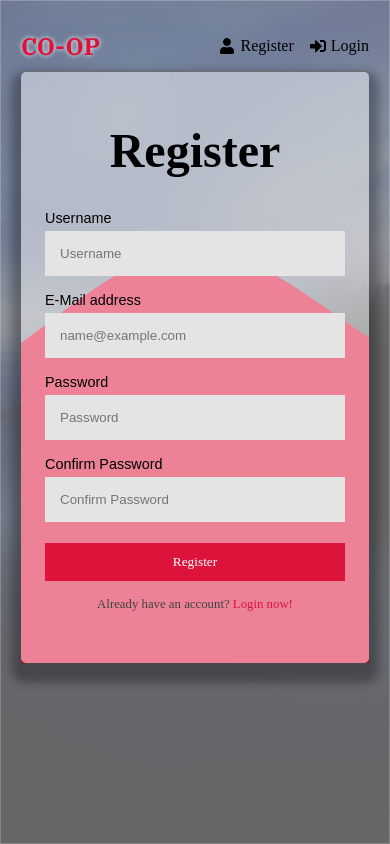
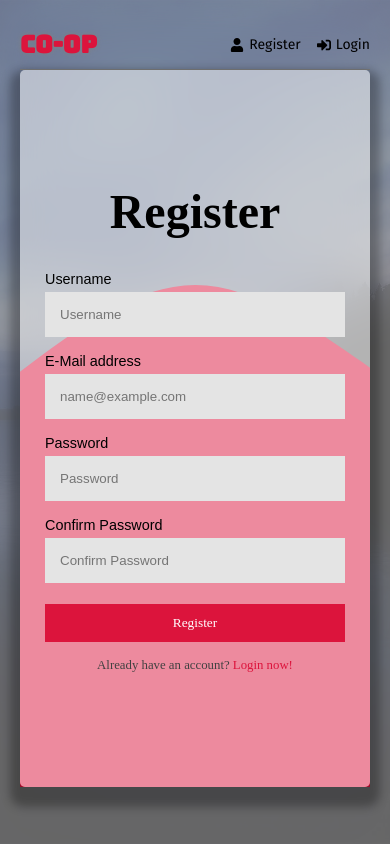
Before and after one commit to Githubanthonysarkis/co-op, a React (Create React App) app in the folder client/: page /register in a window 390 px wide. Built offline with nearby package versions, Linux system fonts and the light colour scheme; a web font is replaced by a local one.

Commit message:
Changed fonts, integrated react-hot-toast

```diff
--- a/client/package.json
+++ b/client/package.json
@@ -13,11 +13,11 @@
     "react": "^18.1.0",
     "react-dom": "^18.1.0",
     "react-google-recaptcha": "^2.1.0",
+    "react-hot-toast": "^2.3.0",
     "react-icons": "^4.3.1",
     "react-redux": "^8.0.1",
     "react-router-dom": "^6.3.0",
     "react-scripts": "5.0.1",
-    "react-toastify": "^8.2.0",
     "web-vitals": "^2.1.4"
   },
   "scripts": {
--- a/client/public/index.html
+++ b/client/public/index.html
@@ -14,7 +14,7 @@
     />
     <link rel="apple-touch-icon" href="%PUBLIC_URL%/logo192.png" />
     <link rel="manifest" href="%PUBLIC_URL%/manifest.json" />
-    <title>cO-Op</title>
+    <title>CO-OP</title>
   </head>
   <body>
     <noscript>You need to enable JavaScript to run this app.</noscript>
--- a/client/src/App.js
+++ b/client/src/App.js
@@ -1,16 +1,26 @@
 import { BrowserRouter as Router, Routes, Route } from "react-router-dom";
-import { ToastContainer } from "react-toastify";
-import "react-toastify/dist/ReactToastify.css";
 import Header from "./components/Header";
 import GroupDetails from "./pages/GroupDetails";
 import Groups from "./pages/Groups";
 import Login from "./pages/Login";
 import Register from "./pages/Register";
 import HomePage from "./pages/HomePage";
+import { Toaster } from "react-hot-toast";
 
 function App() {
   return (
     <>
+      <Toaster
+        position="top-center"
+        toastOptions={{
+          classname: "",
+          style: {
+            fontFamily: "sans-serif",
+            fontWeight: 700,
+            fontSize: "14px",
+          },
+        }}
+      />
       <div className="app glass">
         <Router>
           <Header />
@@ -23,8 +33,6 @@ function App() {
           </Routes>
         </Router>
       </div>
-
-      <ToastContainer />
     </>
   );
 }
--- a/client/src/index.css
+++ b/client/src/index.css
@@ -1,6 +1,9 @@
 @import url('https://fonts.googleapis.com/css2?family=Germania+One&display=swap');
 @import url('https://fonts.googleapis.com/css2?family=Roboto+Mono:ital,wght@0,100;0,200;0,300;0,400;0,500;0,600;0,700;1,100;1,200;1,300;1,400;1,500;1,600;1,700&display=swap');
 @import url('https://fonts.googleapis.com/css2?family=IBM+Plex+Serif:ital,wght@0,100;0,200;0,300;0,400;0,500;0,600;0,700;1,100;1,200;1,300;1,400;1,500;1,600;1,700&display=swap');
+@import url('https://fonts.googleapis.com/css2?family=Bungee&display=swap');
+@import url('https://fonts.googleapis.com/css2?family=Fira+Sans:wght@100;200;300;400;500;600;700;800;900&display=swap');
+
 *{
   box-sizing: border-box;
   /* font-family: Poppins; */
@@ -40,17 +43,18 @@ button {
   position: relative;
   border: 1px solid rgba(255,255,255,0.2);
   -webkit-backdrop-filter: blur(30px) saturate(125%);
+  backdrop-filter: blur(30px) saturate(125%);
   border-radius: 10px;
 }
 
-@supports (backdrop-filter: blur(30px)){
+/* @supports (backdrop-filter: blur(30px)){
   .app{
     backdrop-filter: blur(30px) saturate(125%);
   }
-  /* body {
+   body {
     background-color: rgb(177, 177, 177);
-  } */
-}
+  }
+} */
 
 h1,h2,h3,h4,h5{
   margin:0;
@@ -81,9 +85,10 @@ h1,h2,h3,h4,h5{
   border: none;
   outline: none;
   cursor: pointer;
-  font-family: serif;
+  font-family: "Fira Sans", serif;
   font-size: 16px;
   color: black;
+  font-size: 14px;
 }
 
 .header > nav > ul > li > a:hover, .header > nav > ul > li > button:hover{
@@ -91,10 +96,10 @@ h1,h2,h3,h4,h5{
 }
 
 .header > .logo > a {
-  font-family: 'IBM Plex Serif', serif;
+  font-family: 'Bungee', 'IBM Plex Serif', serif;
   color: var(--primary);
   text-decoration: none;
-  text-shadow:0 0 5px white;
+  text-shadow:0 0 5px grey;
 }
 
 .form-container{
@@ -105,7 +110,7 @@ h1,h2,h3,h4,h5{
   min-height:70vh;
   gap: 2rem;
   border-radius: 5px;
-  background-color: rgba(255, 255, 255, 0.466);
+  background-color: rgba(255, 255, 255, 0.5);
   box-shadow: 0 10px 10px 10px rgba(0, 0, 0, 0.3);
   padding-block:20px;
   position: relative;
@@ -201,15 +206,16 @@ h1,h2,h3,h4,h5{
   display: grid;
   place-items: center;
   z-index: 999;
+  border-radius: 10px;
 }
 
 .spinner{
-  height: 50px;
-  width: 50px;
-  border: 2px solid gray;
+  height: 30px;
+  width: 30px;
+  border: 3px solid gray;
   border-radius: 50%;
   border-top-color: var(--primary);
-  animation: spinner 0.7s linear infinite;
+  animation: spinner 0.8s infinite;
 }
 
 .groups-container {
@@ -262,6 +268,10 @@ h1,h2,h3,h4,h5{
   transform: translate(2px, -2px);
 }
 
+.group:active {
+  transform: translate(0, 0);
+}
+
 .group:hover::before {
   transform: translate(-2px, 2px);
   opacity: 1;
@@ -278,10 +288,12 @@ h1,h2,h3,h4,h5{
 }
 
 .addGroup > button {
+  color: black;
   border-radius:50%;
   font-size: 1.1rem;
   cursor: pointer;
   border: none;
+  width: max-content;
   background-color:rgb(201, 81, 81);
   outline: none;
   aspect-ratio: 1;
@@ -304,6 +316,7 @@ h1,h2,h3,h4,h5{
   .app {
     min-height: 100vh;
     border-radius:0;
+    border:none;
   }
 }
 
@@ -633,6 +646,10 @@ span.members > span {
   .form-container::after {
     background-position: center;
   }
+
+  .form-container {
+    height: 85vh;
+  }
 }
 
 @media (max-width: 1200px) {
@@ -664,3 +681,9 @@ span.members > span {
     display: block;
   }
 }
+
+select {
+  padding: 5px;
+  outline: none;
+  cursor: pointer;
+}
--- a/client/src/pages/Groups.jsx
+++ b/client/src/pages/Groups.jsx
@@ -2,7 +2,7 @@ import { useEffect, useRef } from "react";
 import { useDispatch, useSelector } from "react-redux";
 import { Link, useNavigate } from "react-router-dom";
 import { reset, getGroups } from "../features/groups/groupSlice";
-import { toast } from "react-toastify";
+import toast from "react-hot-toast";
 import Spinner from "../components/Spinner";
 import Group from "../components/Group";
 import GroupForm from "../components/GroupForm";
--- a/client/src/pages/Login.jsx
+++ b/client/src/pages/Login.jsx
@@ -2,7 +2,7 @@ import { useState, useEffect } from "react";
 import { Link, useNavigate } from "react-router-dom";
 import { useDispatch, useSelector } from "react-redux";
 import { reset, login } from "../features/auth/authSlice";
-import { toast } from "react-toastify";
+import toast from "react-hot-toast";
 import Spinner from "../components/Spinner";
 
 function Login() {
--- a/client/src/pages/Register.jsx
+++ b/client/src/pages/Register.jsx
@@ -2,7 +2,7 @@ import { useState, useEffect } from "react";
 import { Link, useNavigate } from "react-router-dom";
 import { useDispatch, useSelector } from "react-redux";
 import { reset, register } from "../features/auth/authSlice";
-import { toast } from "react-toastify";
+import toast from "react-hot-toast";
 import Spinner from "../components/Spinner";
 
 function Register() {
```
Also changed, not shown: client/src/pages/GroupDetails.jsx (+6 -3 lines), 2 other files (tests, documents, lock files or other folders).
